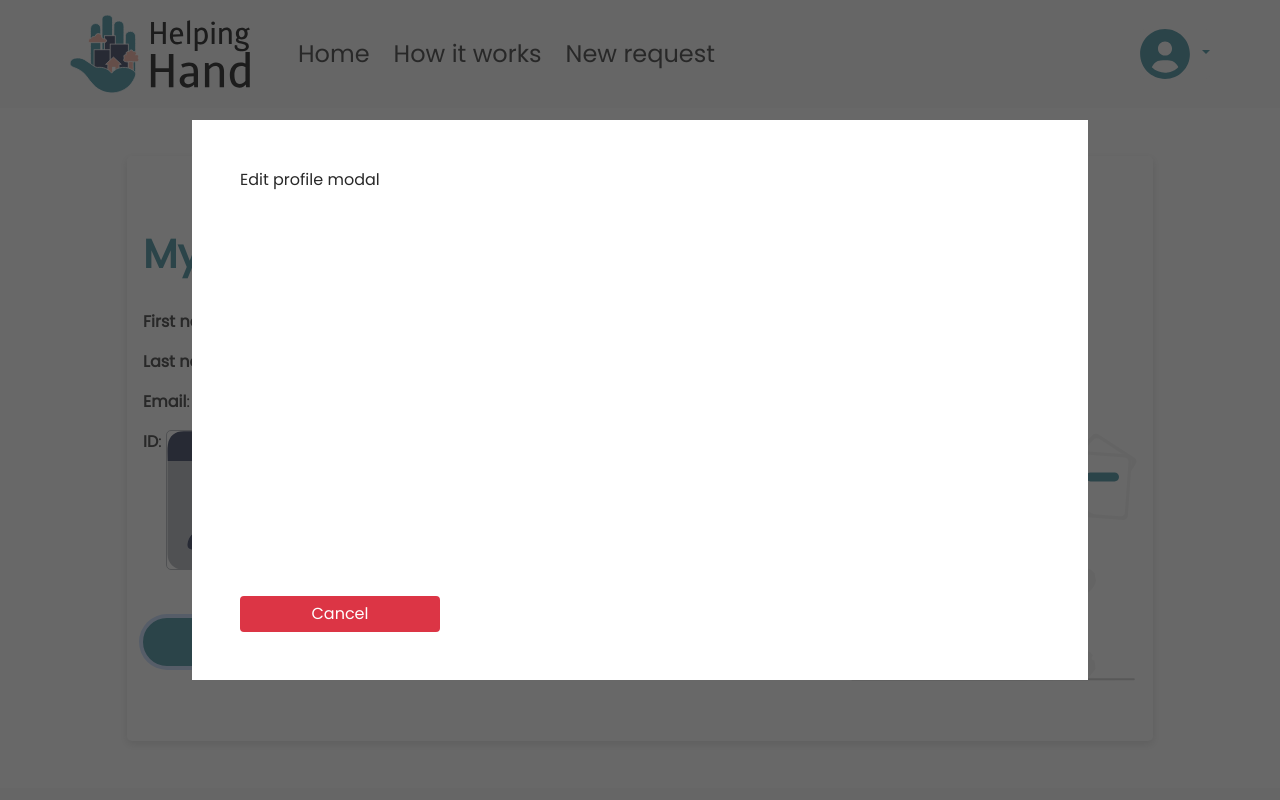
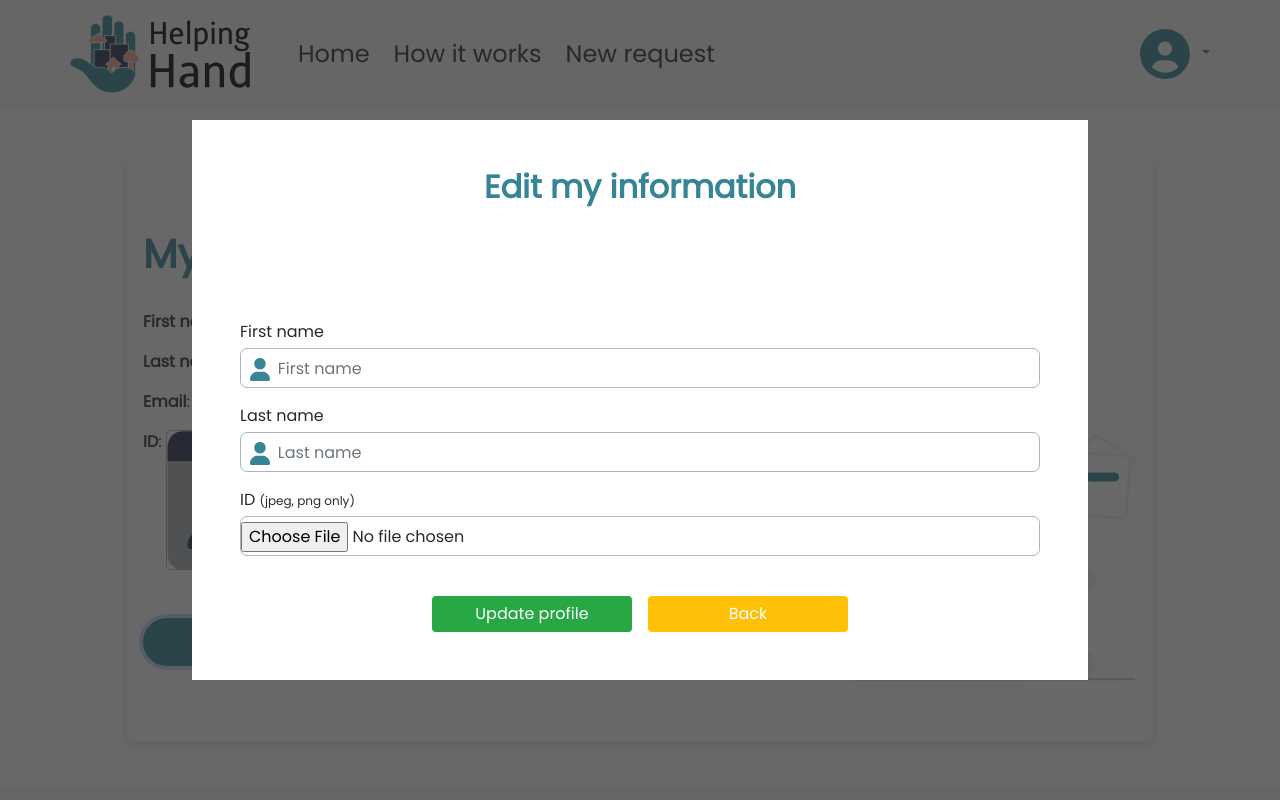
Before and after one commit to MathieuParadis/helping-hand, a React (Create React App) app: page /my-profile in a window 1280 px wide. Both pictures are taken after a click on the button "Edit my profile". Shown: the top 800 px of the page. Built offline with nearby package versions, Linux system fonts and the light colour scheme; what pigeon-maps would draw is missing.

Commit message:
edited form of edit profile modal

```diff
--- a/src/components/EditProfileModal.jsx
+++ b/src/components/EditProfileModal.jsx
@@ -1,5 +1,8 @@
 // CONFIG IMPORTS
 import React from 'react';
+
+// ASSETS IMPORTS
+import profile_icon from '../assets/logos/profile_logo.svg';
 
 const EditProfileModal = () => {
   const closeEditProfileModal = () => {
@@ -8,16 +11,38 @@ const EditProfileModal = () => {
     document.querySelector("body").classList.remove("clicked");
   }
 
+  const updateInformationRequest = () => {
+    alert("updating profile");
+  }
+
   return (
     <div className="edit-profile-modal">
       <div className="edit-profile-modal-overlay"></div>
       <div className="edit-profile-modal-white-bg">
-        <div className="edit-profile-modal-content d-flex flex-column justify-content-between p-4 p-md-5">
-          <div>
-            Edit profile modal
+        <div className="edit-profile-modal-content d-flex flex-column justify-content-between align-items-center w-100 p-4 p-md-5">
+          <h2 className="text-primary fw-bold mb-5">Edit my information</h2>
+          <div className="form-container w-100">
+            <form onSubmit={updateInformationRequest} className="d-flex flex-column justify-content-center w-100">
+              <div class="input mb-3">
+                <label htmlFor="first_name" className="mb-1">First name</label>
+                <input type="text" className="form-control" id="first-name" aria-describedby="first_name input field" placeholder="First name" required />
+                <img src={profile_icon} alt="profile_icon" className="profile-icon" />
+              </div>
+              <div class="input mb-3">
+                <label htmlFor="last_name" className="mb-1">Last name</label>
+                <input type="text" className="form-control" id="last-name" aria-describedby="last_name input field" placeholder="Last name" required />
+                <img src={profile_icon} alt="profile_icon" className="profile-icon" />
+              </div>
+              <div class="file-input mb-3">
+                <label htmlFor="ID" className="mb-1">ID&nbsp;<small className="caption">(jpeg, png only)</small></label>
+                <input type="file" className="" id="file" aria-describedby="file input field" placeholder="" required />
+              </div>
+              <div className="d-flex flex-column flex-md-row justify-content-md-center mt-4">
+                <button type="submit" className="btn button-success button-modal me-0 me-md-2 mb-3 mb-md-0 p-1">Update profile</button>
+                <button className="btn button-warning button-modal ms-0 ms-md-2 p-1" onClick={() => closeEditProfileModal()}>Back</button>
+              </div>
+            </form>
           </div>
-          <button className="btn button-danger button-modal p-1" onClick={() => closeEditProfileModal()}>Cancel</button>
-
         </div>
       </div>
     </div>
--- a/src/components/ModifyCredentialsModal.jsx
+++ b/src/components/ModifyCredentialsModal.jsx
@@ -16,14 +16,16 @@ const ModifyCredentialsModal = () => {
     alert("submitting changes");
   }
 
+  const deleteAccountRequest = () => {
+    alert("deleting account");
+  }
+
   return (
     <div className="modify-credentials-modal">
       <div className="modify-credentials-modal-overlay"></div>
       <div className="modify-credentials-modal-white-bg">
         <div className="modify-credentials-modal-content d-flex flex-column justify-content-between align-items-center w-100 p-4 p-md-5">
-
-          <h2 className="text-primary fw-bold mb-5">Modify my credentials</h2>
-
+          <h2 className="text-primary fw-bold mb-5">Change my credentials</h2>
           <div className="form-container w-100">
             <form onSubmit={postModifyCredentialsRequest} className="d-flex flex-column justify-content-center w-100">
               <div class="input mb-3">
@@ -31,12 +33,12 @@ const ModifyCredentialsModal = () => {
                 <input type="email" className="form-control" id="email" aria-describedby="email input field" placeholder="Email" required />
                 <img src={mail_icon} alt="mail_icon" className="mail-icon" />
               </div>
-              <div class="input mb-4">
+              <div class="input mb-3">
                 <label htmlFor="password" className="mb-1">Password</label>
                 <input type="password" className="form-control" id="password" aria-describedby="password input field" placeholder="Password" required />
                 <img src={lock_icon} alt="lock_icon" className="lock-icon" />
               </div>
-              <div class="input mb-4">
+              <div class="input mb-3">
                 <label htmlFor="password" className="mb-1">Password confirmation</label>
                 <input type="password" className="form-control" id="password-confirmation" aria-describedby="password input field" placeholder="Password" required />
                 <img src={lock_icon} alt="lock_icon" className="lock-icon" />
@@ -49,7 +51,7 @@ const ModifyCredentialsModal = () => {
           </div>
           <div className="d-flex flex-column align-items-center w-100 mt-4">
             <p className="h6 text-center">Or</p>
-            <button className="btn button-danger button-modal p-1" onClick={() => closeModifyCredentialsModal()}>Delete account</button>
+            <button className="btn button-danger button-modal p-1" onClick={() => deleteAccountRequest()}>Delete account</button>
           </div>
         </div>
       </div>
--- a/src/styles/components/_editProfileModal.scss
+++ b/src/styles/components/_editProfileModal.scss
@@ -36,6 +36,64 @@
       min-height: 70vh;
       height: 100%;
       border: none;
+
+      .input {
+        position: relative;
+        display: block;
+        width: 100%;
+
+        input {
+          border: 1px solid var(--basic-color-grey-dark);
+          border-radius: 7px;
+          width: 100%;
+          height: 2.5em;
+          padding-top: 0.3em;
+          padding-bottom: 0.3em;
+          padding-left: 2.3em;
+          outline: none;
+
+          &:focus {
+            border: none;
+            outline: none;
+            border-color: var(--prim-color);
+            box-shadow: 0 0 10px var(--prim-color);
+          }
+        }
+
+        .profile-icon {
+          position: absolute;
+          left: 10px;
+          top: 38px;
+          width: 20px;
+        }
+      }
+
+      .file-input {
+        position: relative;
+        display: block;
+        width: 100%;
+
+        .caption {
+          font-size: 12px;
+        }
+
+        input {
+          border: 1px solid var(--basic-color-grey-dark);
+          border-radius: 7px;
+          width: 100%;
+          height: 2.5em;
+          padding-top: 0.3em;
+          padding-bottom: 0.3em;
+          outline: none;
+
+          &:focus {
+            border: none;
+            outline: none;
+            border-color: var(--prim-color);
+            box-shadow: 0 0 10px var(--prim-color);
+          }
+        }
+      }
     }
   }
 }
```
Also changed, not shown: src/styles/components/_modifyCredentialsModal.scss (+0 -15 lines).
